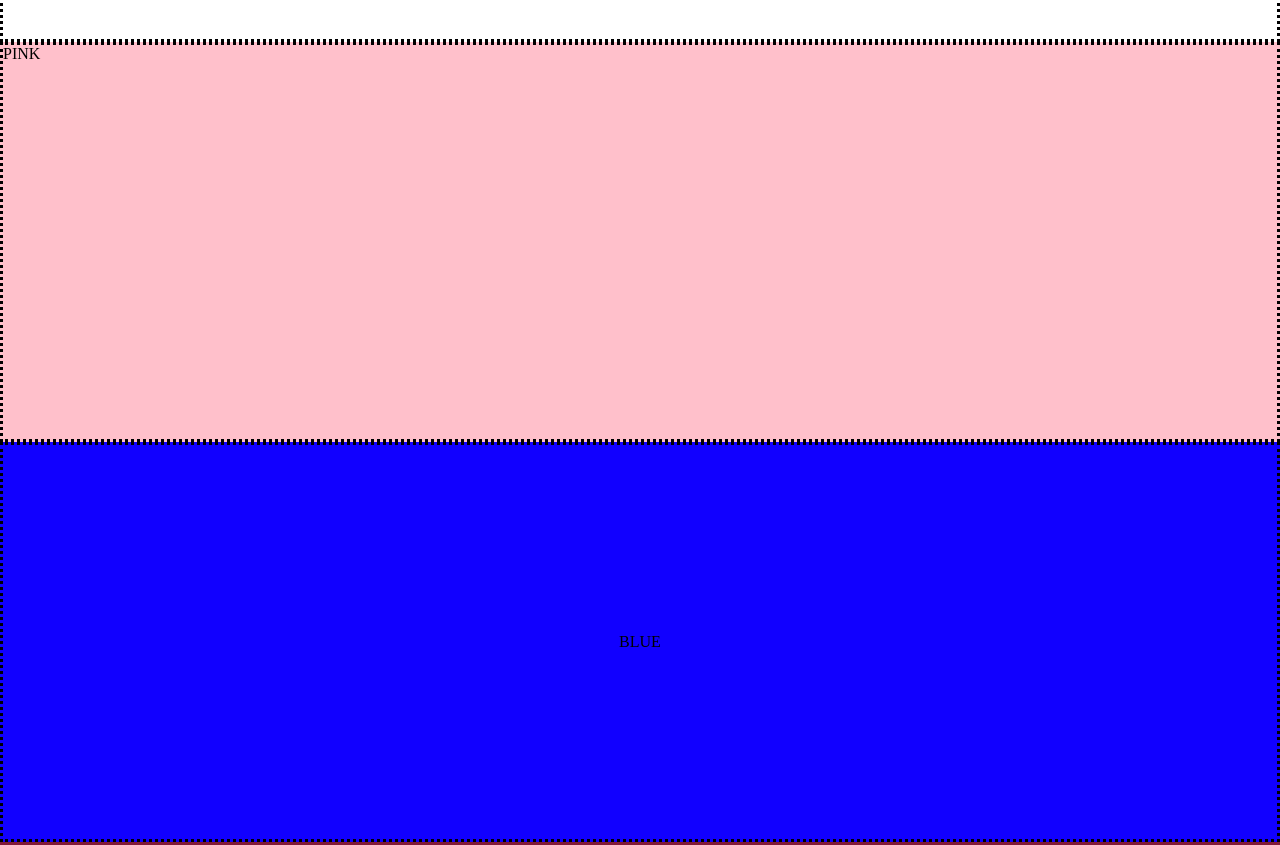
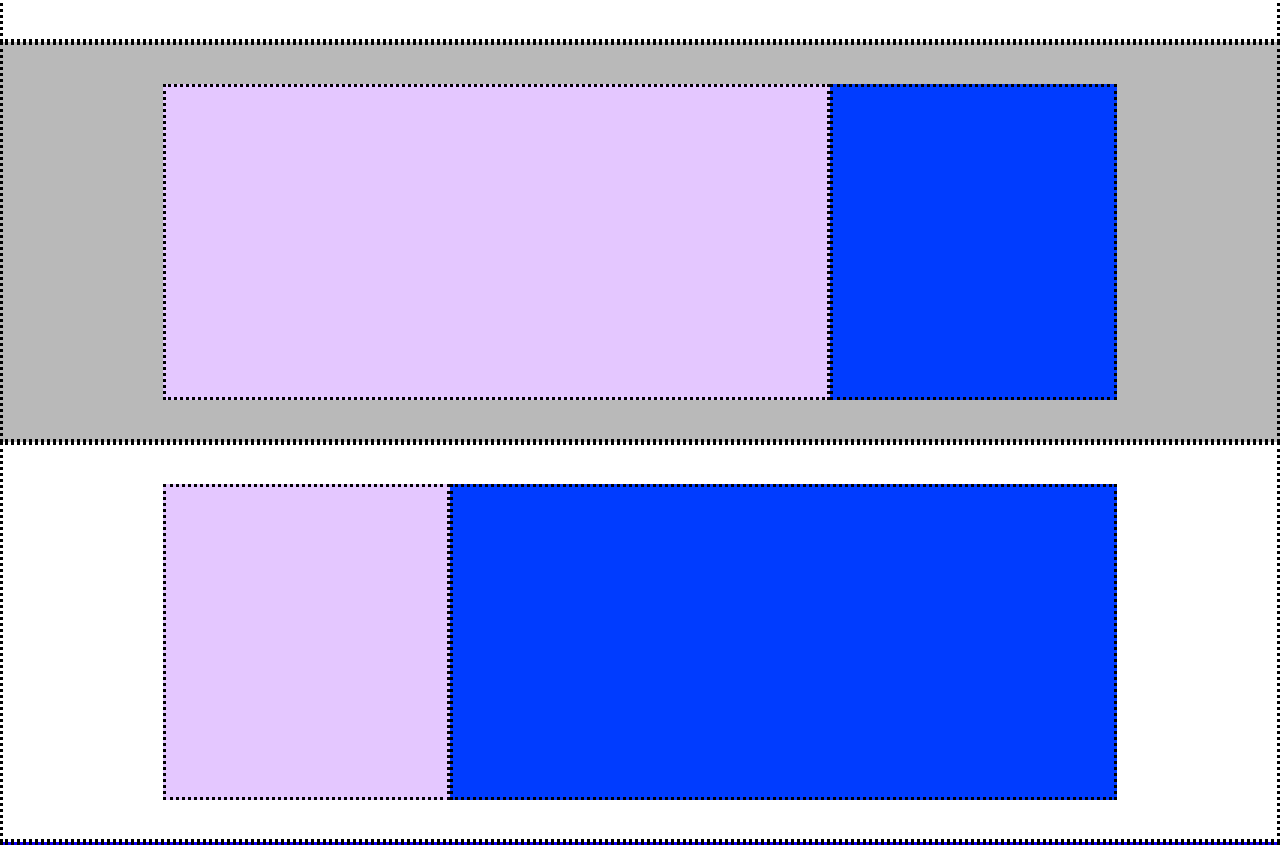
Before and after one commit to noemimassucco/htmlcss-struttura-discord, a plain HTML site: page index.html in a window 1280 px wide. Shown: the part 858-1703 px from the top of the page. Drawn offline with Linux system fonts and the light colour scheme.

Commit message:
Eseguito 3 layout

```diff
--- a/index.html
+++ b/index.html
@@ -32,7 +32,15 @@
     <section  class="box-pink border-style-dotted"> </section>
     <section class="box-blue border-style-dotted"></section>
   </div>
-    <div class="pink border-style-dotted"> PINK </div>
+    <div class="bg-grey border-style-dotted">
+    <section  class="box-pink-min border-style-dotted"> </section>
+    <section class="box-blue-min border-style-dotted"></section>
+</div>
+</div>
+    <div class="bg-white border-style-dotted">
+    <section  class="box-pink border-style-dotted"> </section>
+    <section class="box-blue border-style-dotted"></section>
+  </div>
     <div class="blue border-style-dotted"> BLUE </div>
   </header>
   <main> </main>
--- a/style.css
+++ b/style.css
@@ -111,3 +111,25 @@ footer {
    margin-right: 10rem;
 
 }
+
+.bg-grey{
+  background-color: rgb(185, 185, 185);
+  height: 400px;
+  display: flex;
+  justify-content: center;
+  align-items: center;
+}
+
+.box-blue-min {
+  background-color: rgb(0, 60, 255);
+   height: 80%;
+   width: 30%;
+   margin-right: 10rem;
+}
+
+.box-pink-min {
+  background-color: rgb(228, 199, 255);
+  height: 80%;
+  width: 70%;
+  margin-left:10rem;
+  }
```
